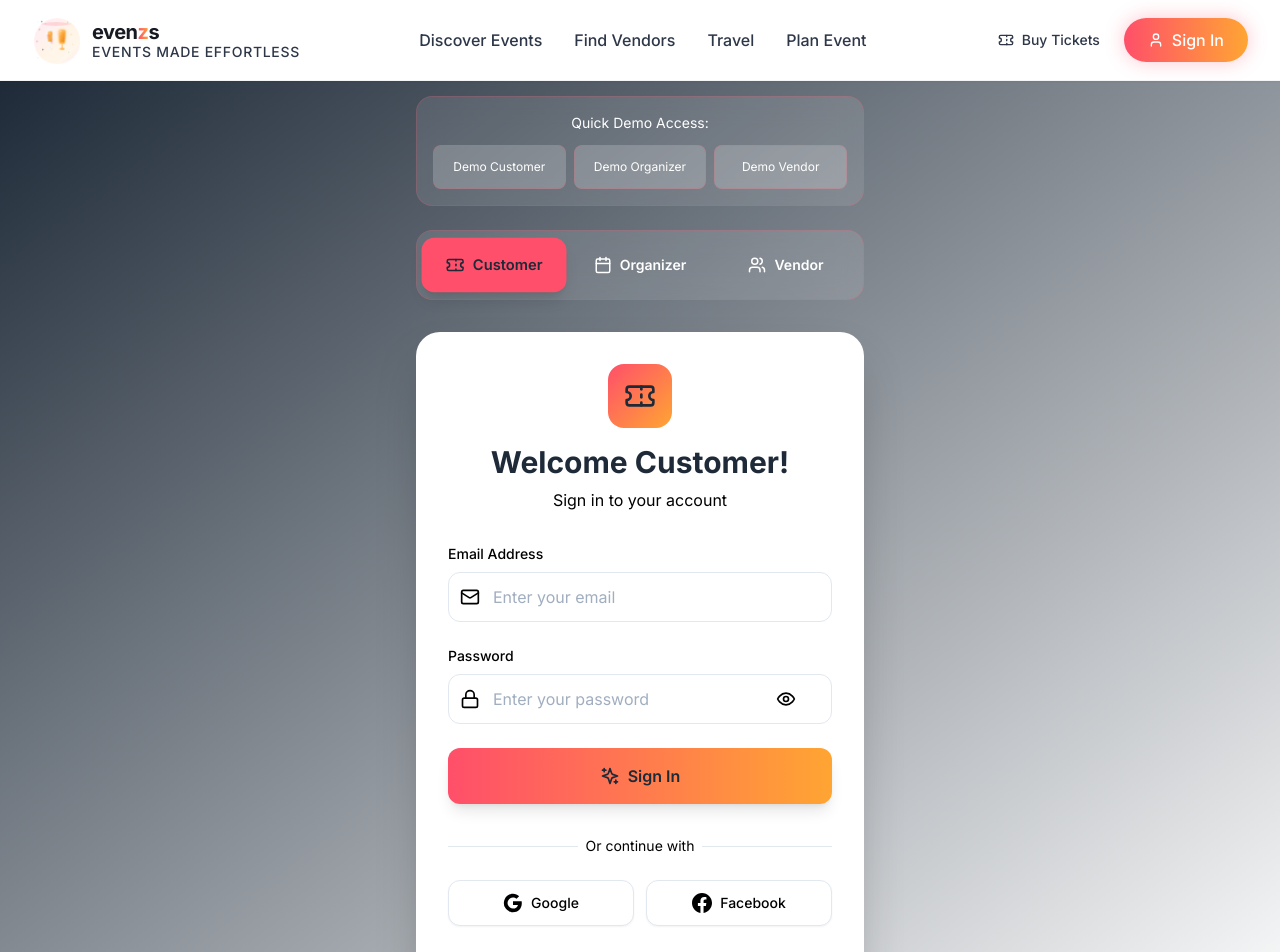
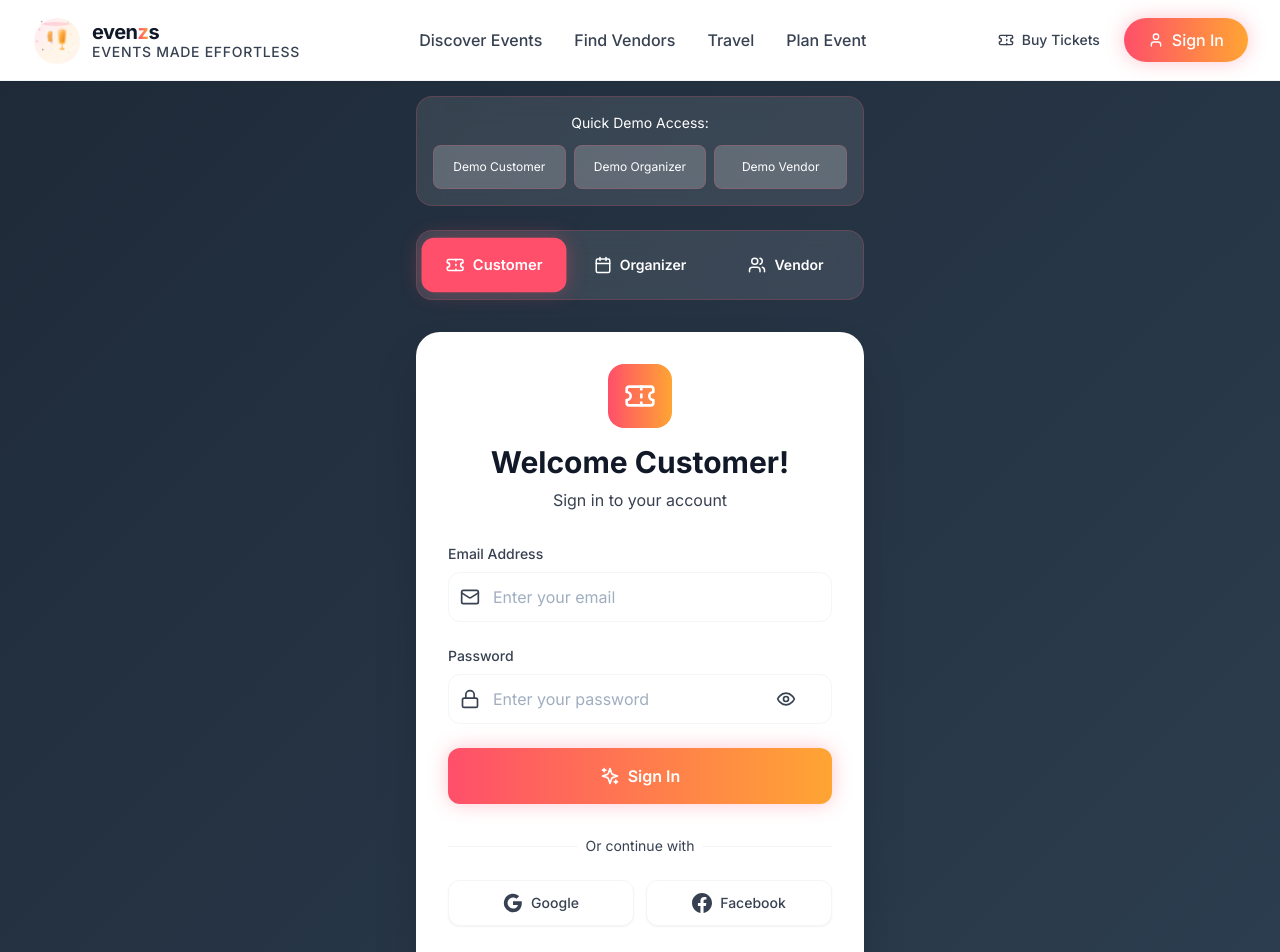
Before and after one commit to sivabharan/Evenzs-MarketPlace, a React (Vite) app: page /signin in a window 1280 px wide. Shown: the top 952 px of the page. Built offline with nearby package versions, Linux system fonts and the light colour scheme.

Commit message:
Fix Text Visibility Issues - Ensure All Text is Readable

```diff
--- a/src/index.css
+++ b/src/index.css
@@ -20,6 +20,9 @@
     /* Support for safe areas on mobile devices */
     padding-left: env(safe-area-inset-left);
     padding-right: env(safe-area-inset-right);
+    /* Ensure proper background color */
+    background-color: #FFFFFF;
+    color: #1F2937;
   }
 
   /* Prevent zoom on form inputs on iOS */
@@ -65,7 +68,37 @@
   button,
   a,
   [role="button"] {
-    -webkit-tap-highlight-color: rgba(212, 175, 55, 0.2);
+    -webkit-tap-highlight-color: rgba(255, 79, 106, 0.2);
+  }
+
+  /* Ensure proper text colors */
+  .text-secondary {
+    color: #1E2A38 !important;
+  }
+
+  .text-charcoal {
+    color: #374151 !important;
+  }
+
+  .text-gray-700 {
+    color: #374151 !important;
+  }
+
+  .text-gray-900 {
+    color: #111827 !important;
+  }
+
+  /* Ensure background colors are visible */
+  .bg-background {
+    background-color: #FFFFFF !important;
+  }
+
+  .bg-white {
+    background-color: #FFFFFF !important;
+  }
+
+  .bg-neutral {
+    background-color: #F4F5F7 !important;
   }
 }
 
@@ -110,7 +143,8 @@
 
   /* Mobile-optimized animations */
   @media (prefers-reduced-motion: reduce) {
-    .animate-gold-glow,
+    .animate-coral-glow,
+    .animate-mango-glow,
     .animate-pulse-slow,
     .animate-float,
     .animate-sparkle,
@@ -164,17 +198,17 @@
 }
 
 ::-webkit-scrollbar-thumb {
-  background: #D4AF37;
+  background: #FF4F6A;
   border-radius: 4px;
 }
 
 ::-webkit-scrollbar-thumb:hover {
-  background: #B8860B;
+  background: #E63946;
 }
 
 /* Focus styles for accessibility */
 :focus-visible {
-  outline: 2px solid #D4AF37;
+  outline: 2px solid #FF4F6A;
   outline-offset: 2px;
 }
 
--- a/src/pages/SignIn.tsx
+++ b/src/pages/SignIn.tsx
@@ -74,7 +74,7 @@ export const SignIn: React.FC = () => {
   };
 
   return (
-    <div className="min-h-screen bg-gradient-to-br from-secondary via-charcoal to-charcoal-light flex items-center justify-center p-4">
+    <div className="min-h-screen bg-midnight-gradient flex items-center justify-center p-4">
       <div className="max-w-md w-full">
         {/* Demo Credentials Helper */}
         <div className="bg-white/10 backdrop-blur-md rounded-2xl p-4 mb-6 border border-primary/20">
@@ -108,7 +108,7 @@ export const SignIn: React.FC = () => {
               onClick={() => setActiveTab('customer')}
               className={`flex items-center justify-center space-x-2 py-4 px-4 rounded-xl transition-all duration-300 ${
                 activeTab === 'customer'
-                  ? 'bg-primary text-secondary shadow-lg transform scale-105 animate-gold-glow'
+                  ? 'bg-primary text-white shadow-lg transform scale-105 animate-coral-glow'
                   : 'text-white hover:bg-white/20'
               }`}
             >
@@ -119,7 +119,7 @@ export const SignIn: React.FC = () => {
               onClick={() => setActiveTab('organizer')}
               className={`flex items-center justify-center space-x-2 py-4 px-4 rounded-xl transition-all duration-300 ${
                 activeTab === 'organizer'
-                  ? 'bg-primary text-secondary shadow-lg transform scale-105 animate-gold-glow'
+                  ? 'bg-primary text-white shadow-lg transform scale-105 animate-coral-glow'
                   : 'text-white hover:bg-white/20'
               }`}
             >
@@ -130,7 +130,7 @@ export const SignIn: React.FC = () => {
               onClick={() => setActiveTab('vendor')}
               className={`flex items-center justify-center space-x-2 py-4 px-4 rounded-xl transition-all duration-300 ${
                 activeTab === 'vendor'
-                  ? 'bg-primary text-secondary shadow-lg transform scale-105 animate-gold-glow'
+                  ? 'bg-primary text-white shadow-lg transform scale-105 animate-coral-glow'
                   : 'text-white hover:bg-white/20'
               }`}
             >
@@ -143,19 +143,19 @@ export const SignIn: React.FC = () => {
         {/* Sign In Form */}
         <div className="bg-white rounded-3xl shadow-2xl p-8">
           <div className="text-center mb-8">
-            <div className="inline-flex items-center justify-center w-16 h-16 bg-gradient-to-br from-primary to-accent rounded-2xl mb-4">
+            <div className="inline-flex items-center justify-center w-16 h-16 bg-sunset-gradient rounded-2xl mb-4">
               {activeTab === 'customer' ? (
-                <Ticket className="w-8 h-8 text-secondary" />
+                <Ticket className="w-8 h-8 text-white" />
               ) : activeTab === 'organizer' ? (
-                <Calendar className="w-8 h-8 text-secondary" />
+                <Calendar className="w-8 h-8 text-white" />
               ) : (
-                <Users className="w-8 h-8 text-secondary" />
+                <Users className="w-8 h-8 text-white" />
               )}
             </div>
-            <h2 className="text-3xl font-bold text-secondary mb-2">
+            <h2 className="text-3xl font-bold text-gray-900 mb-2">
               {isSignUp ? 'Join' : 'Welcome'} {activeTab === 'customer' ? 'Customer' : activeTab === 'organizer' ? 'Organizer' : 'Vendor'}!
             </h2>
-            <p className="text-charcoal">
+            <p className="text-gray-700">
               {isSignUp ? 'Create your account to get started' : 'Sign in to your account'}
             </p>
           </div>
@@ -169,7 +169,7 @@ export const SignIn: React.FC = () => {
           <form onSubmit={handleSubmit} className="space-y-6">
             {isSignUp && (
               <div>
-                <label className="block text-sm font-medium text-charcoal mb-2">
+                <label className="block text-sm font-medium text-gray-700 mb-2">
                   Full Name
                 </label>
                 <input
@@ -177,47 +177,47 @@ export const SignIn: React.FC = () => {
                   value={name}
                   onChange={(e) => setName(e.target.value)}
                   required={isSignUp}
-                  className="w-full px-4 py-3 border border-platinum rounded-xl focus:ring-2 focus:ring-primary focus:border-transparent transition-all duration-200"
+                  className="w-full px-4 py-3 border border-neutral rounded-xl focus:ring-2 focus:ring-primary focus:border-transparent transition-all duration-200"
                   placeholder="Enter your full name"
                 />
               </div>
             )}
 
             <div>
-              <label className="block text-sm font-medium text-charcoal mb-2">
+              <label className="block text-sm font-medium text-gray-700 mb-2">
                 Email Address
               </label>
               <div className="relative">
-                <Mail className="absolute left-3 top-1/2 transform -translate-y-1/2 text-charcoal w-5 h-5" />
+                <Mail className="absolute left-3 top-1/2 transform -translate-y-1/2 text-gray-700 w-5 h-5" />
                 <input
                   type="email"
                   value={email}
                   onChange={(e) => setEmail(e.target.value)}
                   required
-                  className="w-full pl-11 pr-4 py-3 border border-platinum rounded-xl focus:ring-2 focus:ring-primary focus:border-transparent transition-all duration-200"
+                  className="w-full pl-11 pr-4 py-3 border border-neutral rounded-xl focus:ring-2 focus:ring-primary focus:border-transparent transition-all duration-200"
                   placeholder="Enter your email"
                 />
               </div>
             </div>
 
             <div>
-              <label className="block text-sm font-medium text-charcoal mb-2">
+              <label className="block text-sm font-medium text-gray-700 mb-2">
                 Password
               </label>
               <div className="relative">
-                <Lock className="absolute left-3 top-1/2 transform -translate-y-1/2 text-charcoal w-5 h-5" />
+                <Lock className="absolute left-3 top-1/2 transform -translate-y-1/2 text-gray-700 w-5 h-5" />
                 <input
                   type={showPassword ? 'text' : 'password'}
                   value={password}
                   onChange={(e) => setPassword(e.target.value)}
                   required
-                  className="w-full pl-11 pr-11 py-3 border border-platinum rounded-xl focus:ring-2 focus:ring-primary focus:border-transparent transition-all duration-200"
+                  className="w-full pl-11 pr-11 py-3 border border-neutral rounded-xl focus:ring-2 focus:ring-primary focus:border-transparent transition-all duration-200"
                   placeholder="Enter your password"
                 />
                 <button
                   type="button"
                   onClick={() => setShowPassword(!showPassword)}
-                  className="absolute right-3 top-1/2 transform -translate-y-1/2 text-charcoal hover:text-primary"
+                  className="absolute right-3 top-1/2 transform -translate-y-1/2 text-gray-700 hover:text-primary"
                 >
                   {showPassword ? <EyeOff size={20} /> : <Eye size={20} />}
                 </button>
@@ -226,14 +226,14 @@ export const SignIn: React.FC = () => {
 
             {isSignUp && (activeTab === 'organizer' || activeTab === 'vendor') && (
               <div>
-                <label className="block text-sm font-medium text-charcoal mb-2">
+                <label className="block text-sm font-medium text-gray-700 mb-2">
                   {activeTab === 'organizer' ? 'Company/Organization' : 'Business Name'}
                 </label>
                 <input
                   type="text"
                   value={company}
                   onChange={(e) => setCompany(e.target.value)}
-                  className="w-full px-4 py-3 border border-platinum rounded-xl focus:ring-2 focus:ring-primary focus:border-transparent transition-all duration-200"
+                  className="w-full px-4 py-3 border border-neutral rounded-xl focus:ring-2 focus:ring-primary focus:border-transparent transition-all duration-200"
                   placeholder={activeTab === 'organizer' ? 'Optional' : 'Your business name'}
                 />
               </div>
@@ -242,7 +242,7 @@ export const SignIn: React.FC = () => {
             <button
               type="submit"
               disabled={loading}
-              className="w-full bg-gradient-to-r from-primary to-accent hover:from-gold-dark hover:to-gold-elegant text-secondary py-4 rounded-xl font-semibold transition-all duration-300 hover:scale-105 shadow-lg flex items-center justify-center space-x-2 disabled:opacity-50 disabled:cursor-not-allowed disabled:hover:scale-100 animate-gold-glow"
+              className="w-full bg-sunset-gradient hover:shadow-coral-glow text-white py-4 rounded-xl font-semibold transition-all duration-300 hover:scale-105 shadow-lg flex items-center justify-center space-x-2 disabled:opacity-50 disabled:cursor-not-allowed disabled:hover:scale-100 animate-coral-glow"
             >
               {loading ? (
                 <Loader2 className="w-5 h-5 animate-spin" />
@@ -259,15 +259,15 @@ export const SignIn: React.FC = () => {
           <div className="mt-8">
             <div className="relative">
               <div className="absolute inset-0 flex items-center">
-                <div className="w-full border-t border-platinum" />
+                <div className="w-full border-t border-neutral" />
               </div>
               <div className="relative flex justify-center text-sm">
-                <span className="px-2 bg-white text-charcoal">Or continue with</span>
+                <span className="px-2 bg-white text-gray-700">Or continue with</span>
               </div>
             </div>
 
             <div className="mt-6 grid grid-cols-2 gap-3">
-              <button className="w-full inline-flex justify-center py-3 px-4 border border-platinum rounded-xl shadow-sm bg-white text-sm font-medium text-charcoal hover:bg-pearl transition-colors">
+              <button className="w-full inline-flex justify-center py-3 px-4 border border-neutral rounded-xl shadow-sm bg-white text-sm font-medium text-gray-700 hover:bg-neutral transition-colors">
                 <svg className="w-5 h-5" viewBox="0 0 24 24">
                   <path fill="currentColor" d="M22.56 12.25c0-.78-.07-1.53-.2-2.25H12v4.26h5.92c-.26 1.37-1.04 2.53-2.21 3.31v2.77h3.57c2.08-1.92 3.28-4.74 3.28-8.09z"/>
                   <path fill="currentColor" d="M12 23c2.97 0 5.46-.98 7.28-2.66l-3.57-2.77c-.98.66-2.23 1.06-3.71 1.06-2.86 0-5.29-1.93-6.16-4.53H2.18v2.84C3.99 20.53 7.7 23 12 23z"/>
@@ -277,7 +277,7 @@ export const SignIn: React.FC = () => {
                 <span className="ml-2">Google</span>
               </button>
 
-              <button className="w-full inline-flex justify-center py-3 px-4 border border-platinum rounded-xl shadow-sm bg-white text-sm font-medium text-charcoal hover:bg-pearl transition-colors">
+              <button className="w-full inline-flex justify-center py-3 px-4 border border-neutral rounded-xl shadow-sm bg-white text-sm font-medium text-gray-700 hover:bg-neutral transition-colors">
                 <svg className="w-5 h-5" fill="currentColor" viewBox="0 0 24 24">
                   <path d="M24 12.073c0-6.627-5.373-12-12-12s-12 5.373-12 12c0 5.99 4.388 10.954 10.125 11.854v-8.385H7.078v-3.47h3.047V9.43c0-3.007 1.792-4.669 4.533-4.669 1.312 0 2.686.235 2.686.235v2.953H15.83c-1.491 0-1.956.925-1.956 1.874v2.25h3.328l-.532 3.47h-2.796v8.385C19.612 23.027 24 18.062 24 12.073z"/>
                 </svg>
@@ -290,7 +290,7 @@ export const SignIn: React.FC = () => {
           <div className="text-center mt-8">
             <button
               onClick={() => setIsSignUp(!isSignUp)}
-              className="text-primary hover:text-gold-dark font-medium transition-colors"
+              className="text-primary hover:text-coral-dark font-medium transition-colors"
             >
               {isSignUp
                 ? 'Already have an account? Sign in'
```
Also changed, not shown: src/components/AIOnboardingComplete.tsx (+24 -24 lines).
